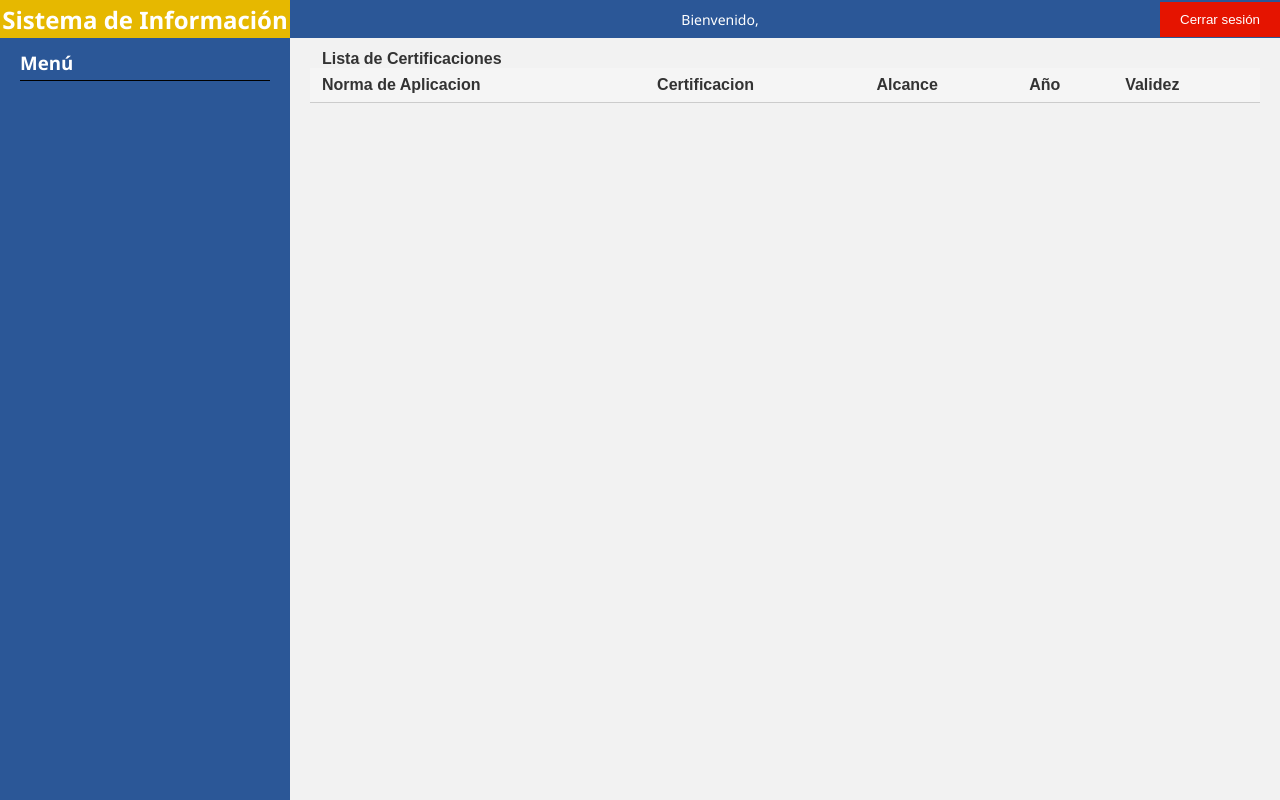
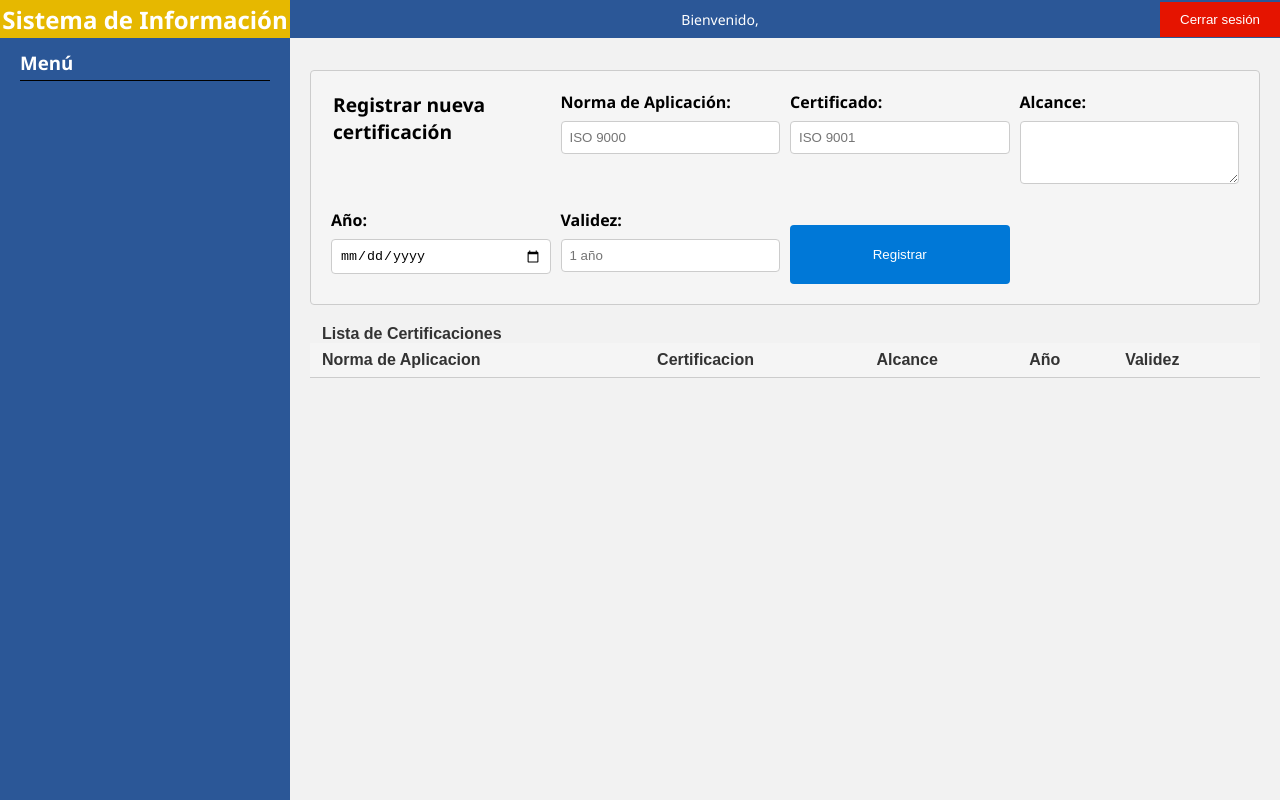
Before and after one commit to Folkrom/SI-Microsoft-U, a website: page public/pages/certifications-panel.html in a window 1280 px wide. Drawn offline with Linux system fonts and the light colour scheme; a web font is replaced by a local one.

Commit message:
certifications menu added

```diff
--- a/public/js/certifications-panel.js
+++ b/public/js/certifications-panel.js
@@ -20,3 +20,37 @@ const loadCertifications = async () => {
         certificationsTbody.appendChild(row);
     });
 };
+
+const handleSubmit = async (event) => {
+    event.preventDefault();
+    const registerResult = document.getElementById('register-err');
+
+    const normaAplicacion = document.getElementById('norma-aplicacion').value;
+    const certificado = document.getElementById('certificado').value;
+    const alcance = document.getElementById('alcance').value;
+    const año = document.getElementById('año').value;
+    const validez = document.getElementById('validez').value;
+
+    const formData = {
+        Norma_de_Aplicacion: normaAplicacion,
+        Certificado: certificado,
+        Alcance: alcance,
+        Año: año,
+        Validez: validez,
+    };
+
+    const validRegister = await registerData('certifications', formData);
+
+    if (validRegister.err) {
+        registerResult.innerHTML = validRegister.err;
+        return;
+    }
+
+    document.querySelectorAll('input, textarea').forEach((input) => {
+        input.value = '';
+    });
+    registerResult.innerHTML = validRegister.msg;
+    registerResult.style = 'color: #00FF00;';
+
+    loadCertifications();
+};
--- a/public/pages/certifications-panel.html
+++ b/public/pages/certifications-panel.html
@@ -42,42 +42,68 @@
                 </div>
 
                 <div class="content">
-                    <!-- <form
-                        id="registration-form"
-                        class="microsoft-form"
+                    <form
+                        id="certification-form"
+                        class="microsoft-form-expanded"
                         autocomplete="off"
                         onsubmit="handleSubmit(event)"
                     >
-                        <legend>Registrar nuevo usuario</legend>
+                        <legend>Registrar nueva certificación</legend>
                         <div>
-                            <label for="user">Nombre de usuario:</label>
+                            <label for="norma-aplicacion"
+                                >Norma de Aplicación:</label
+                            >
                             <input
                                 type="text"
-                                id="user"
-                                name="user"
+                                id="norma-aplicacion"
+                                name="norma-aplicacion"
+                                placeholder="ISO 9000"
+                                required
+                                maxlength="20"
+                                autocomplete="off"
+                            />
+                        </div>
+                        <div>
+                            <label for="certificado">Certificado:</label>
+                            <input
+                                type="text"
+                                id="certificado"
+                                name="certificado"
+                                placeholder="ISO 9001"
                                 required
                                 autocomplete="off"
                             />
                         </div>
                         <div>
-                            <label for="password">Contraseña:</label>
+                            <label for="alcance">Alcance:</label>
+                            <textarea
+                                id="alcance"
+                                name="alcance"
+                                placeholder="Alcance de la certificación"
+                                required
+                                rows="3"
+                            >
+                            </textarea>
+                        </div>
+                        <div>
+                            <label for="año">Año:</label>
+                            <input type="date" id="año" name="año" required />
+                        </div>
+                        <div>
+                            <label for="validez">Validez:</label>
                             <input
-                                type="password"
-                                id="password"
-                                name="password"
+                                type="text"
+                                id="validez"
+                                name="validez"
+                                placeholder="1 año"
                                 required
+                                maxlength="20"
                                 autocomplete="off"
                             />
                         </div>
-                        <div>
-                            <label for="role">Rol:</label>
-                            <select id="role" name="role" required></select>
-                        </div>
+                        <button type="submit">Registrar</button>
                         <p id="register-err"></p>
-                        <div>
-                            <button type="submit">Register</button>
-                        </div>
-                    </form> -->
+                    </form>
 
                     <table id="certifications-table" class="microsoft-table">
                         <caption>
--- a/public/styles/forms.css
+++ b/public/styles/forms.css
@@ -82,6 +82,8 @@
 .microsoft-form-expanded input[type='password'],
 .microsoft-form-expanded input[type='number'],
 .microsoft-form-expanded input[type='email'],
+.microsoft-form-expanded input[type='date'],
+.microsoft-form-expanded textarea,
 .microsoft-form-expanded select {
     width: 100%;
     padding: 8px;
```
